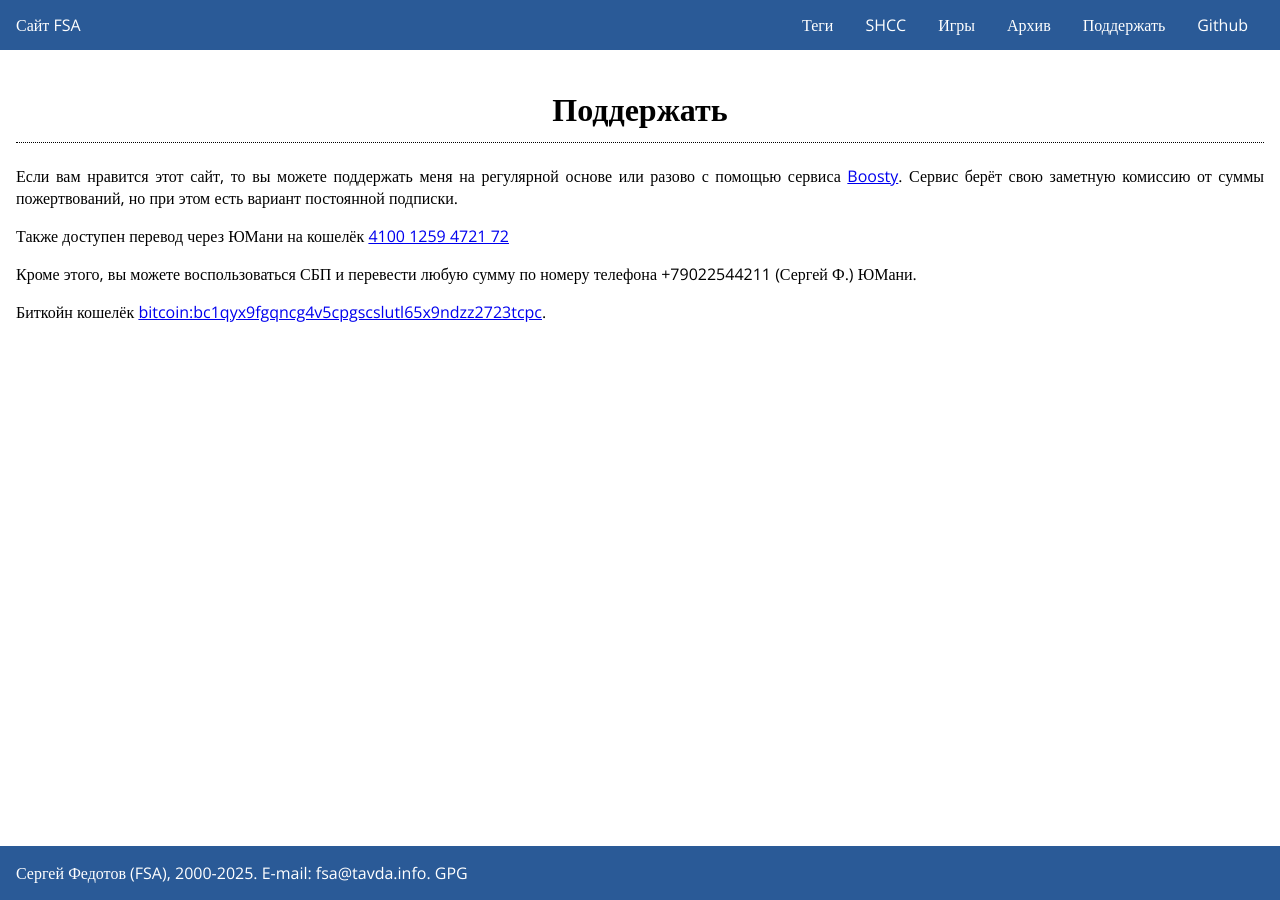
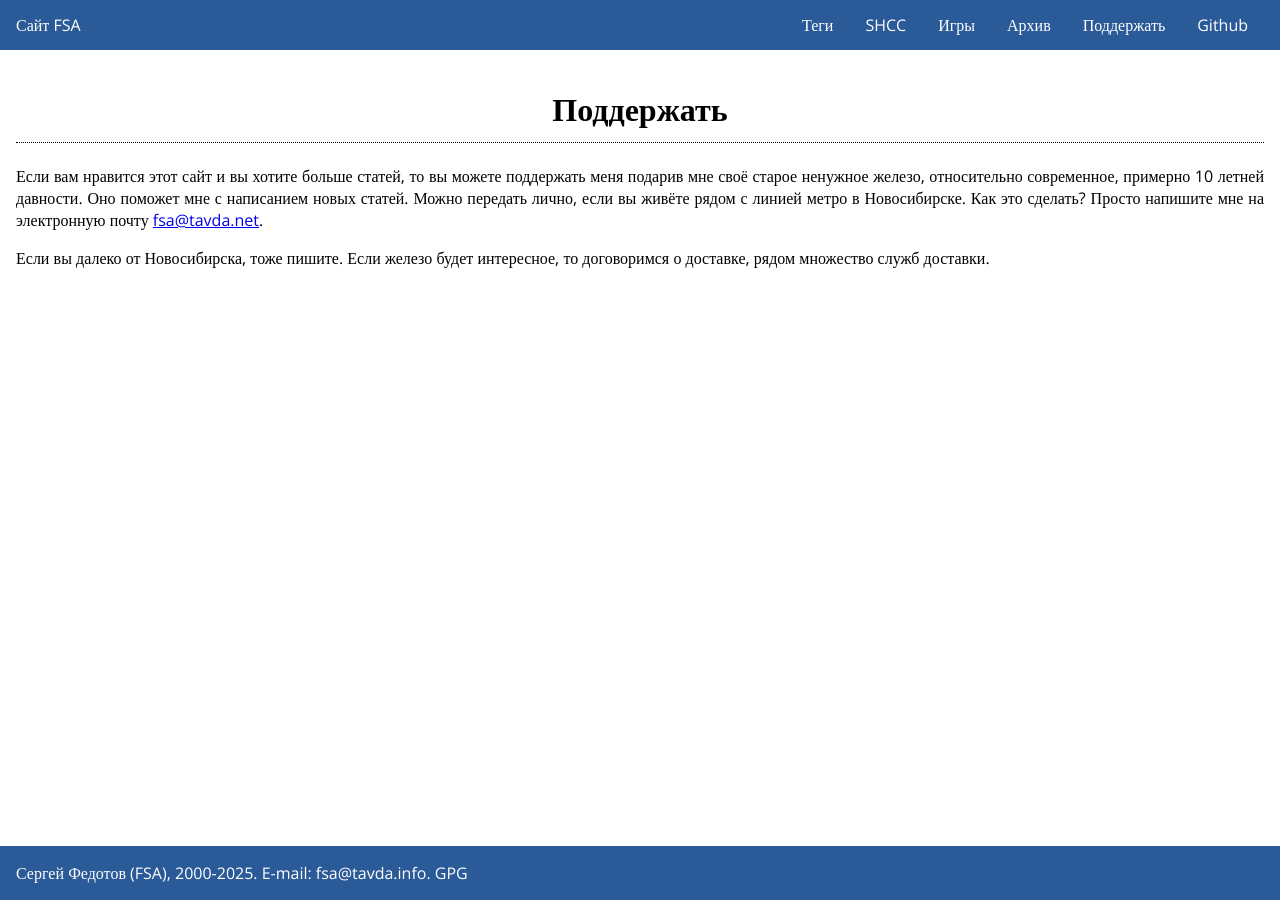
Before and after one commit to fsa/site, a Jekyll site: the page built from support.md, in a window 1280 px wide. Built offline with Jekyll 4.4.1, drawn with Linux system fonts in a browser that asks for light colours; our own code applies the rules of GitHub Pages for plain Markdown files.

Commit message:
Убраны реквизиты для оплаты, заменены на пожелание отправки б/у железа для новых статей

```diff
--- a/support.md
+++ b/support.md
@@ -4,10 +4,6 @@ excerpt: Поддержите меня финансово
 ---
 # Поддержать
 
-Если вам нравится этот сайт, то вы можете поддержать меня на регулярной основе или разово с помощью сервиса [Boosty](https://boosty.to/tavdainfo/donate). Сервис берёт свою заметную комиссию от суммы пожертвований, но при этом есть вариант постоянной подписки.
+Если вам нравится этот сайт и вы хотите больше статей, то вы можете поддержать меня подарив мне своё старое ненужное железо, относительно современное, примерно 10 летней давности. Оно поможет мне с написанием новых статей. Можно передать лично, если вы живёте рядом с линией метро в Новосибирске. Как это сделать? Просто напишите мне на электронную почту <fsa@tavda.net>.
 
-Также доступен перевод через ЮМани на кошелёк [4100 1259 4721 72](https://yoomoney.ru/to/41001259472172)
-
-Кроме этого, вы можете воспользоваться СБП и перевести любую сумму по номеру телефона +79022544211 (Сергей Ф.) ЮМани.
-
-Биткойн кошелёк [bitcoin:bc1qyx9fgqncg4v5cpgscslutl65x9ndzz2723tcpc](bitcoin:bc1qyx9fgqncg4v5cpgscslutl65x9ndzz2723tcpc?message=tavda.net).
+Если вы далеко от Новосибирска, тоже пишите. Если железо будет интересное, то договоримся о доставке, рядом множество служб доставки.
```
